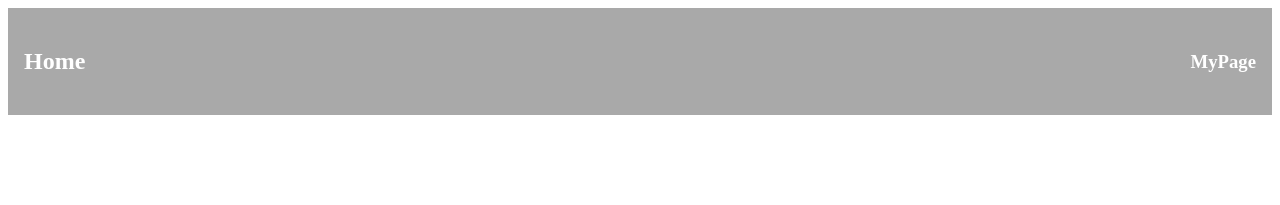
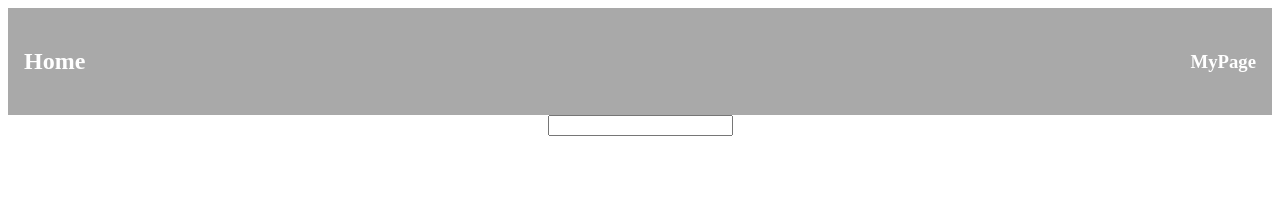
Before and after one commit to codestates/Random-Motivation-Wise-saying, a React (Create React App) app in the folder client/: page / in a window 1280 px wide. Shown: the top 205 px of the page. Built offline with nearby package versions, Linux system fonts and the light colour scheme.

Commit message:
client 수정

```diff
--- a/client/package.json
+++ b/client/package.json
@@ -9,8 +9,8 @@
     "@testing-library/user-event": "^14.2.0",
     "axios": "^0.27.2",
     "react": "^18.1.0",
-    "react-dom": "^18.1np.0",
     "react-redux": "^8.0.1",
+    "react-router-dom": "^6.3.0",
     "react-scripts": "5.0.1",
     "styled-components": "^5.3.5",
     "web-vitals": "^2.1.4"
--- a/client/src/App.js
+++ b/client/src/App.js
@@ -8,6 +8,9 @@ function App() {
         <h2 className='home'>Home</h2>
         <h3 className='MyPage'>MyPage</h3>
       </header>
+      <div>
+        <input type="text" />
+      </div>
     </div>
   );
 }
```
Also changed, not shown: 2 other files (tests, documents, lock files or other folders).
